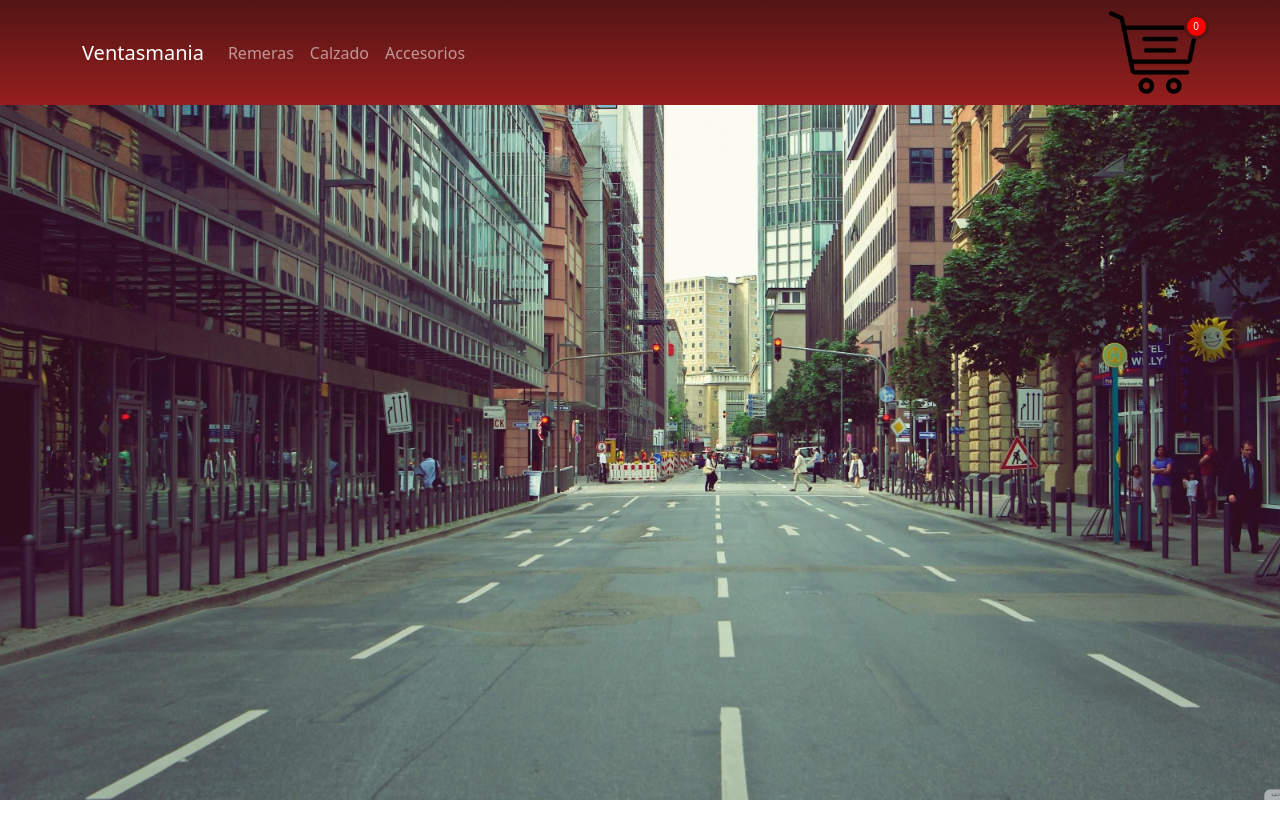
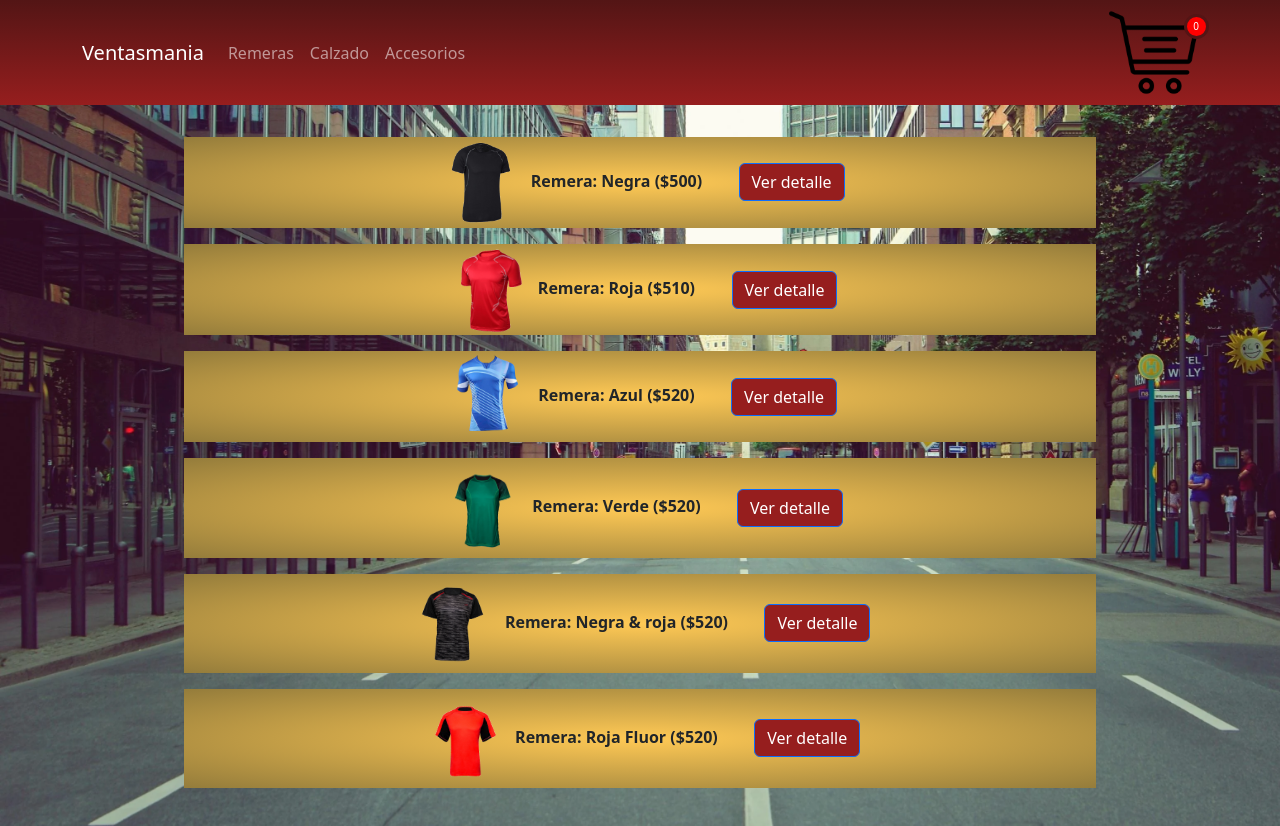
Before and after one commit to MaximilianoTrochonCanto/SegundaPreentregaReact-MaximilianoTrochon, a React (Create React App) app: page / in a window 1280 px wide. Before the commit the page ends 800 px from the top, so only its background shows below. Built offline with nearby package versions, Linux system fonts and the light colour scheme.

Commit message:
commit 5

```diff
--- a/src/App.js
+++ b/src/App.js
@@ -22,12 +22,14 @@ function App() {
         <NavbarBootstrap/>
       </header>
       <Routes>
-        <Route path="/SegundaPreentregaReact-MaximilianoTrochon" element={<Remeras/>} />
+        <Route path="/SegundaPreentregaReact-MaximilianoTrochon/" element={<Remeras/>} />
+        <Route path="/" element={<Remeras/>} />
+        <Route path="/SegundaPreentregaReact-MaximilianoTrochon/remeras" element={<Remeras/>} />
         <Route path='/SegundaPreentregaReact-MaximilianoTrochon/calzado' element={<Calzado/>}/>
         <Route path='/SegundaPreentregaReact-MaximilianoTrochon/accesorios' element={<Accesorios />}/>
         <Route path="/SegundaPreentregaReact-MaximilianoTrochon/:productId" element={<ItemDetail/>} />
-        <Route path='/calzado/SegundaPreentregaReact-MaximilianoTrochon/:productId' element={<ItemDetail/>}/>
-        <Route path='/accesorios/SegundaPreentregaReact-MaximilianoTrochon/:productId' element={<ItemDetail/>}/>
+        <Route path='/SegundaPreentregaReact-MaximilianoTrochon/calzado/:productId' element={<ItemDetail/>}/>
+        <Route path='/SegundaPreentregaReact-MaximilianoTrochon/accesorios/:productId' element={<ItemDetail/>}/>
         </Routes>
     </Router>
     </ContextProvider>
--- a/src/componentes/item/item.jsx
+++ b/src/componentes/item/item.jsx
@@ -9,7 +9,7 @@ import {Router,Link,Route,Routes} from "react-router-dom"
 const Item = (props) => {
   const {id,nombre,precio, imagen,categoria,stock} = props.data
   let url;
-  (categoria === "Remera")?url = `/${id}`:(categoria === "Accesorio")?url = `/accesorios/${id}`:url = `/calzado/${id}`;
+  (categoria === "Remera")?url = `/SegundaPreentregaReact-MaximilianoTrochon/${id}`:(categoria === "Accesorio")?url = `/SegundaPreentregaReact-MaximilianoTrochon/accesorios/${id}`:url = `/SegundaPreentregaReact-MaximilianoTrochon/calzado/${id}`;
   return (
 
 
--- a/src/componentes/itemDetail/itemDetail.jsx
+++ b/src/componentes/itemDetail/itemDetail.jsx
@@ -13,7 +13,7 @@ const ItemDetail = () => {
   const {quitarDeCarrito, agregarAlCarrito,carritoItems} = useContext(CarritoContext)
   let url;
 
-  (categoria === "Remera")?url = `/`:(categoria === "Accesorio")?url = `/accesorios`:url = `/calzado`;
+  (categoria === "Remera")?url = `/SegundaPreentregaReact-MaximilianoTrochon`:(categoria === "Accesorio")?url = `/SegundaPreentregaReact-MaximilianoTrochon/accesorios`:url = `/SegundaPreentregaReact-MaximilianoTrochon/calzado`;
   console.log(id)
 
     return (
--- a/src/componentes/nav/navbar/navbar.jsx
+++ b/src/componentes/nav/navbar/navbar.jsx
@@ -22,9 +22,9 @@ export const NavbarBootstrap = ({carrito}) => {
     <Container>
       <Navbar.Brand>Ventasmania</Navbar.Brand>
       <Nav className="me-auto">
-        <Nav.Link as={Link} to="/">Remeras</Nav.Link>
-        <Nav.Link as={Link} to="/calzado">Calzado</Nav.Link>
-        <Nav.Link as={Link} to="/accesorios">Accesorios</Nav.Link>
+        <Nav.Link as={Link} to="/SegundaPreentregaReact-MaximilianoTrochon/remeras">Remeras</Nav.Link>
+        <Nav.Link as={Link} to="/SegundaPreentregaReact-MaximilianoTrochon/calzado">Calzado</Nav.Link>
+        <Nav.Link as={Link} to="/SegundaPreentregaReact-MaximilianoTrochon/accesorios">Accesorios</Nav.Link>
       </Nav>
             <Cartwidget/>
     </Container>
```
